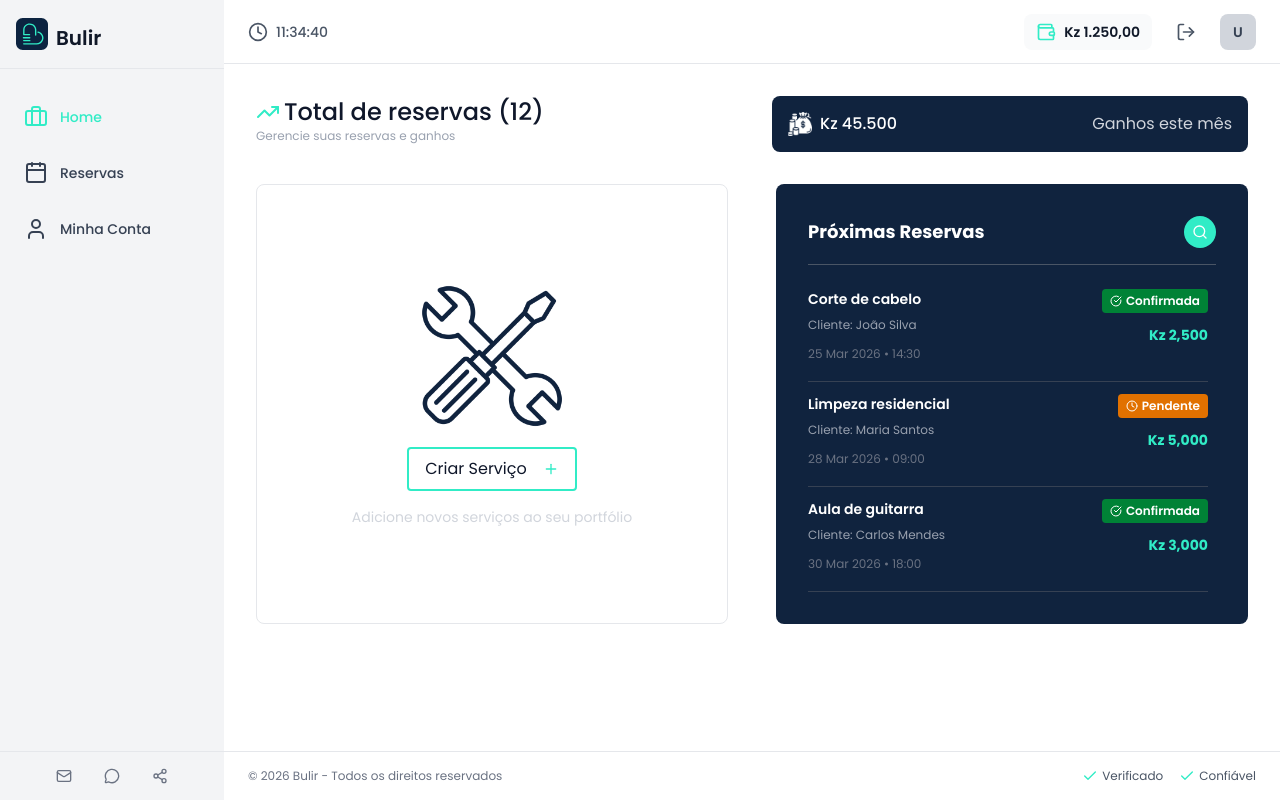
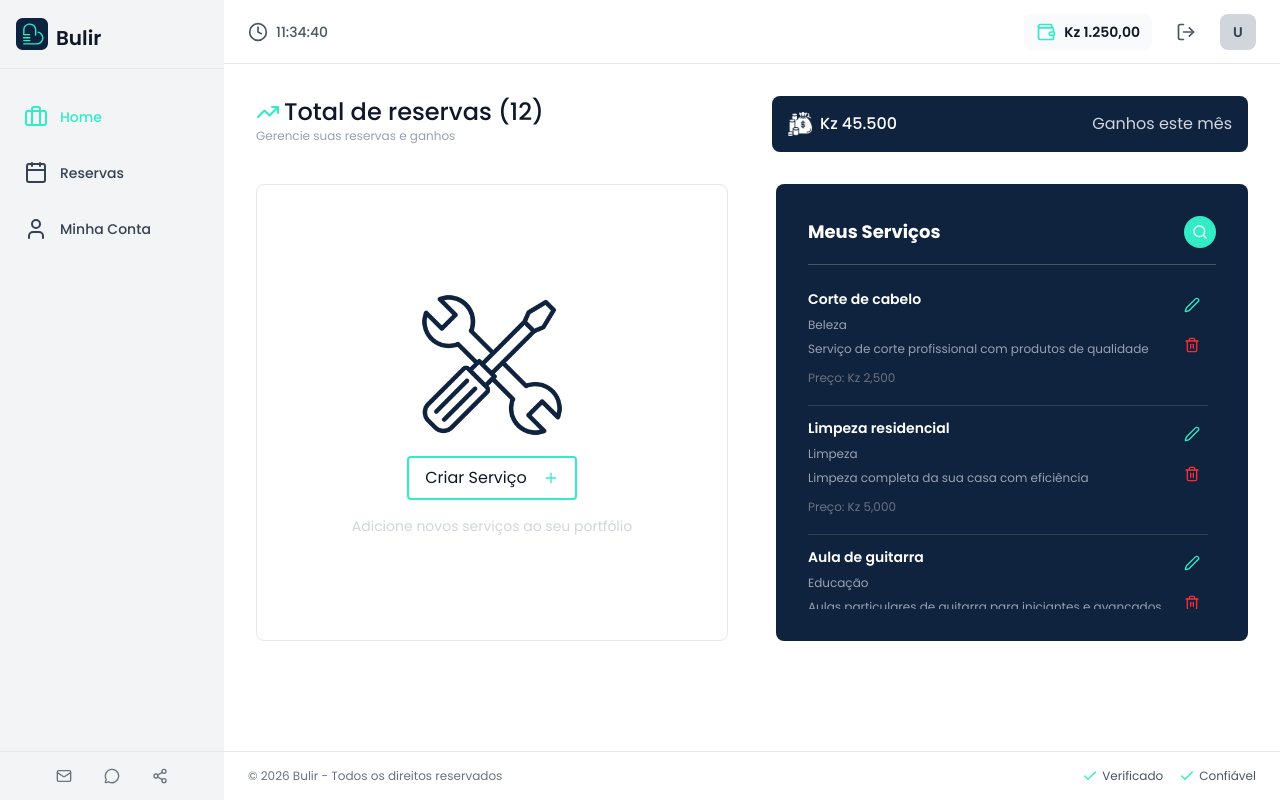
Before and after one commit to emanuel-malungo/Bulir, a Next.js app in the folder frontend-web/: page /provider in a window 1280 px wide. Built offline with nearby package versions, Linux system fonts and the light colour scheme; no server answers.

Commit message:
feat: adicionar modal para criação de serviços com validações e integração com ReCaptcha

```diff
--- /dev/null
+++ b/frontend-web/src/app/components/layout/provider/CreateServiceModal.tsx
@@ -0,0 +1,184 @@
+'use client';
+
+import { useState } from 'react';
+import { X } from 'lucide-react';
+import { ReCaptchaV3 } from '@/app/components/common';
+import { Button } from '@/app/components/common';
+
+interface CreateServiceModalProps {
+  isOpen: boolean;
+  onClose: () => void;
+}
+
+const SERVICE_CATEGORIES = [
+  'Beleza',
+  'Limpeza',
+  'Educação',
+  'Tecnologia',
+  'Construção',
+  'Saúde',
+  'Culinária',
+  'Outro',
+];
+
+export default function CreateServiceModal({ isOpen, onClose }: CreateServiceModalProps) {
+  const [name, setName] = useState('');
+  const [description, setDescription] = useState('');
+  const [category, setCategory] = useState('');
+  const [price, setPrice] = useState('');
+  const [recaptchaToken, setRecaptchaToken] = useState<string>('');
+  const [isLoading, setIsLoading] = useState(false);
+
+  const handleSubmit = async (e: React.FormEvent) => {
+    e.preventDefault();
+
+    if (!recaptchaToken || !name || !category || !price) {
+      return;
+    }
+
+    setIsLoading(true);
+    try {
+      // TODO: Chamar API para criar serviço
+      console.log('Criando serviço:', {
+        name,
+        description,
+        category,
+        price,
+        recaptchaToken,
+      });
+
+      // Simular delay
+      await new Promise(resolve => setTimeout(resolve, 2000));
+
+      // Resetar form
+      setName('');
+      setDescription('');
+      setCategory('');
+      setPrice('');
+      setRecaptchaToken('');
+      onClose();
+    } catch (error) {
+      console.error('Erro ao criar serviço:', error);
+    } finally {
+      setIsLoading(false);
+    }
+  };
+
+  if (!isOpen) return null;
+
+  return (
+    <div className="fixed inset-0 bg-black/50 flex items-center justify-center z-50 p-4">
+      <div className="bg-white rounded-lg shadow-lg max-w-md w-full">
+        {/* Header */}
+        <div className="flex items-center justify-between border-b border-gray-200 p-6">
+          <h2 className="text-lg font-semibold text-gray-900">Criar Novo Serviço</h2>
+          <button
+            onClick={onClose}
+            className="text-gray-500 hover:text-gray-700 transition-colors"
+            title="Fechar"
+          >
+            <X className="w-5 h-5" />
+          </button>
+        </div>
+
+        {/* Content */}
+        <form onSubmit={handleSubmit} className="p-6 space-y-4">
+          {/* Nome do Serviço */}
+          <div>
+            <label className="block text-sm font-medium text-gray-700 mb-2">
+              Nome do Serviço
+            </label>
+            <input
+              type="text"
+              value={name}
+              onChange={(e) => setName(e.target.value)}
+              placeholder="Ex: Corte de cabelo"
+              className="w-full px-4 py-2 border border-gray-300 rounded-lg focus:ring-2 focus:ring-accent focus:border-transparent outline-none transition"
+              required
+            />
+          </div>
+
+          {/* Categoria */}
+          <div>
+            <label className="block text-sm font-medium text-gray-700 mb-2">
+              Categoria
+            </label>
+            <select
+              value={category}
+              onChange={(e) => setCategory(e.target.value)}
+              className="w-full px-4 py-2 border border-gray-300 rounded-lg focus:ring-2 focus:ring-accent focus:border-transparent outline-none transition"
+              required
+            >
+              <option value="">Selecione uma categoria</option>
+              {SERVICE_CATEGORIES.map((cat) => (
+                <option key={cat} value={cat}>
+                  {cat}
+                </option>
+              ))}
+            </select>
+          </div>
+
+          {/* Descrição */}
+          <div>
+            <label className="block text-sm font-medium text-gray-700 mb-2">
+              Descrição (até 200 caracteres)
+            </label>
+            <textarea
+              value={description}
+              onChange={(e) => setDescription(e.target.value.slice(0, 200))}
+              placeholder="Descreva seu serviço"
+              className="w-full px-4 py-2 border border-gray-300 rounded-lg focus:ring-2 focus:ring-accent focus:border-transparent outline-none transition resize-none"
+              rows={3}
+              maxLength={200}
+            />
+            <p className="text-xs text-gray-500 mt-1">{description.length}/200</p>
+          </div>
+
+          {/* Preço */}
+          <div>
+            <label className="block text-sm font-medium text-gray-700 mb-2">
+              Preço (Kz)
+            </label>
+            <input
+              type="number"
+              min="100"
+              step="100"
+              value={price}
+              onChange={(e) => setPrice(e.target.value)}
+              placeholder="Digite o preço"
+              className="w-full px-4 py-2 border border-gray-300 rounded-lg focus:ring-2 focus:ring-accent focus:border-transparent outline-none transition"
+              required
+            />
+            <p className="text-xs text-gray-500 mt-1">Mínimo: 100 Kz</p>
+          </div>
+
+          {/* ReCaptcha */}
+          <div className="flex justify-center pt-2">
+            <ReCaptchaV3 onToken={setRecaptchaToken} />
+          </div>
+
+          {/* Buttons */}
+          <div className="flex gap-3 pt-4">
+            <button
+              type="button"
+              onClick={onClose}
+              className="flex-1 px-4 py-2 border border-gray-300 text-gray-700 rounded-lg hover:bg-gray-50 transition-colors font-medium"
+            >
+              Cancelar
+            </button>
+            <Button
+              type="submit"
+              disabled={!recaptchaToken || !name || !category || !price}
+              isLoading={isLoading}
+              variant="primary"
+              size="md"
+              className="flex-1"
+            >
+              Criar
+            </Button>
+          </div>
+        </form>
+      </div>
+    </div>
+  );
+}
--- a/frontend-web/src/app/provider/page.tsx
+++ b/frontend-web/src/app/provider/page.tsx
@@ -4,67 +4,45 @@ import { useState } from 'react';
 import iconEarnings from '@/assets/images/money-bag.png';
 import iconService from '@/assets/images/service.png';
 import Image from "next/image";
-import { Plus, Search, TrendingUp, Clock, CheckCircle, XCircle }  from "lucide-react";
+import { Plus, Search, TrendingUp, Edit2, Trash2 }  from "lucide-react";
+import CreateServiceModal from '@/app/components/layout/provider/CreateServiceModal';
 
-const upcomingReservations = [
+const myServices = [
   {
     id: 1,
-    service: 'Corte de cabelo',
-    client: 'João Silva',
-    date: '25 Mar 2026',
-    time: '14:30',
+    name: 'Corte de cabelo',
+    category: 'Beleza',
+    description: 'Serviço de corte profissional com produtos de qualidade',
     price: 2500,
-    status: 'confirmada',
   },
   {
     id: 2,
-    service: 'Limpeza residencial',
-    client: 'Maria Santos',
-    date: '28 Mar 2026',
-    time: '09:00',
+    name: 'Limpeza residencial',
+    category: 'Limpeza',
+    description: 'Limpeza completa da sua casa com eficiência',
     price: 5000,
-    status: 'pendente',
   },
   {
     id: 3,
-    service: 'Aula de guitarra',
-    client: 'Carlos Mendes',
-    date: '30 Mar 2026',
-    time: '18:00',
+    name: 'Aula de guitarra',
+    category: 'Educação',
+    description: 'Aulas particulares de guitarra para iniciantes e avançados',
     price: 3000,
-    status: 'confirmada',
+  },
+  {
+    id: 4,
+    name: 'Reparo de computador',
+    category: 'Tecnologia',
+    description: 'Conserto e manutenção de computadores e notebooks',
+    price: 4000,
   },
 ];
 
-const getStatusColor = (status: string) => {
-  switch(status) {
-    case 'confirmada':
-      return 'bg-green-700 text-white';
-    case 'pendente':
-      return 'bg-amber-600 text-white';
-    case 'cancelada':
-      return 'bg-red-700 text-white';
-    default:
-      return 'bg-gray-700 text-white';
-  }
-};
-
-const getStatusIcon = (status: string) => {
-  switch(status) {
-    case 'confirmada':
-      return CheckCircle;
-    case 'pendente':
-      return Clock;
-    case 'cancelada':
-      return XCircle;
-    default:
-      return Clock;
-  }
-};
-
 export default function ProviderDashboard() {
+    const [isCreateServiceOpen, setIsCreateServiceOpen] = useState(false);
     return (
         <>
+            <CreateServiceModal isOpen={isCreateServiceOpen} onClose={() => setIsCreateServiceOpen(false)} />
             <header className="grid grid-cols-2 gap-10 mb-8" >
                 <div>
                     <h1 className="text-2xl font-medium flex items-center space-x-1" ><TrendingUp className="w-6 h-6 text-accent " /> <span className="hover:text-accent cursor-pointer" >Total de reservas (12)</span></h1>
@@ -84,6 +62,7 @@ export default function ProviderDashboard() {
                 <div className="border border-gray-200 min-h-100 rounded-lg p-4 flex items-center justify-center flex-col space-y-4" >
                     <Image src={iconService} alt="Ícone de serviço" width={150} height={150} className="mx-auto" />
                     <button
+                      onClick={() => setIsCreateServiceOpen(true)}
                       className="border-2 border-accent py-2 px-4 rounded-sm cursor-pointer flex items-center space-x-4 hover:bg-accent/10 transition-colors"
                     >
                         <span>Criar Serviço</span><Plus className="w-4 h-4 text-accent" />
@@ -94,34 +73,35 @@ export default function ProviderDashboard() {
                 <div className="bg-primary rounded-lg text-white p-8 min-h-80" >
 
                     <div className="flex items-center justify-between mb-6 border-b border-gray-600 pb-4" >
-                        <h1 className="font-bold text-lg"  >Próximas Reservas</h1>
+                        <h1 className="font-bold text-lg"  >Meus Serviços</h1>
                         <button className="cursor-pointer p-2 rounded-full bg-accent hover:bg-opacity-80 transition-all" >
                             <Search className="w-4 h-4 text-white" />
                         </button>
                     </div>
 
                     <div className="space-y-3 max-h-80 overflow-y-auto pr-2 reservation-scroll">
-                        {upcomingReservations.map((reservation) => {
-                          const StatusIcon = getStatusIcon(reservation.status);
+                        {myServices.map((service) => {
                           return (
                             <div
-                              key={reservation.id}
+                              key={service.id}
                               className="transition-all border-b border-gray-700 pb-4 cursor-pointer hover:pl-2"
                             >
                               <div className="flex items-start justify-between gap-3">
                                 <div className="flex-1">
                                   <div className="flex items-center gap-2 mb-2">
-                                    <h2 className="text-sm font-semibold text-white">{reservation.service}</h2>
+                                    <h2 className="text-sm font-semibold text-white">{service.name}</h2>
                                   </div>
-                                  <p className="text-gray-400 text-xs mb-2">Cliente: {reservation.client}</p>
-                                  <span className="text-xs text-gray-500">{reservation.date} • {reservation.time}</span>
+                                  <p className="text-gray-400 text-xs mb-2">{service.category}</p>
+                                  <p className="text-gray-400 text-xs mb-2 line-clamp-2">{service.description}</p>
+                                  <span className="text-xs text-gray-500">Preço: Kz {service.price.toLocaleString()}</span>
                                 </div>
-                                <div className="flex flex-col items-end gap-3">
-                                  <div className={`flex items-center gap-1 px-2 py-1 rounded text-xs font-semibold ${getStatusColor(reservation.status)}`}>
-                                    <StatusIcon className="w-3 h-3" />
-                                    <span className="capitalize">{reservation.status}</span>
-                                  </div>
-                                  <span className="text-sm font-bold text-accent whitespace-nowrap">Kz {reservation.price.toLocaleString()}</span>
+                                <div className="flex flex-col items-end gap-2">
+                                  <button className="p-2 hover:bg-gray-700 rounded-lg transition-colors" title="Editar">
+                                    <Edit2 className="w-4 h-4 text-accent" />
+                                  </button>
+                                  <button className="p-2 hover:bg-gray-700 rounded-lg transition-colors" title="Deletar">
+                                    <Trash2 className="w-4 h-4 text-red-500" />
+                                  </button>
                                 </div>
                               </div>
                             </div>
```
